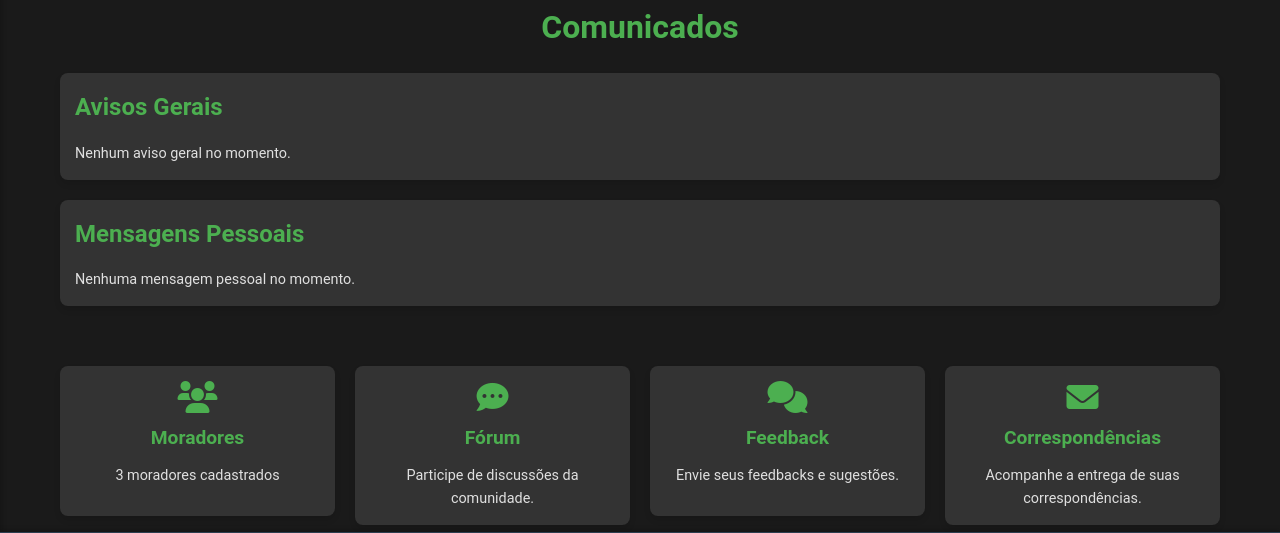
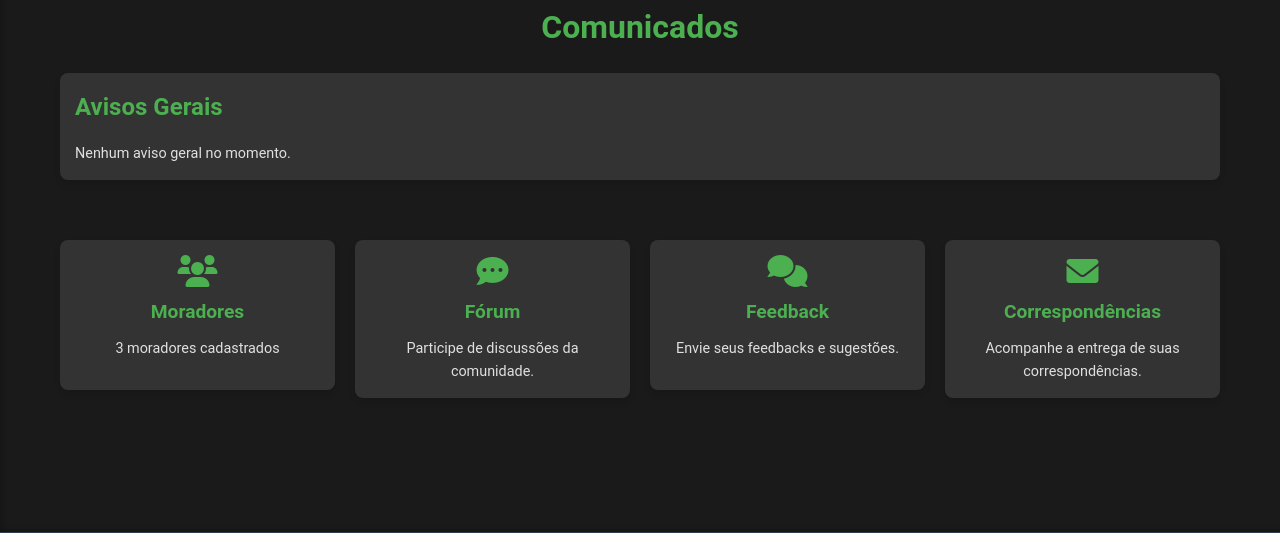
Before and after one commit to Sthsantos/AppCondominio, a Flask app: page / in a window 1280 px wide. Shown: the part 214-747 px from the top of the page. Run offline with Flask 3, Linux system fonts and the light colour scheme; the visitor is signed in with stand-in values (Sample User, id 1); data comes from the database, SQL or seed files in the repository; data that the repository does not hold is empty; some libraries are stand-ins or nearby versions.

Commit message:
Update index.html

```diff
--- a/templates/index.html
+++ b/templates/index.html
@@ -11,12 +11,13 @@
     <script>
         // Configuração do Firebase para appcondominio-2fcac
         const firebaseConfig = {
-            apiKey: "AIzaSyAJ4KtuG5s8rGYiY4vWm6xW2mCozbN8mZg", // Substitua pelo valor real do Firebase Console
+            apiKey: "AIzaSyBao-CekS4U-YyEKF8sZqzWbq1m9NqRK1s",
             authDomain: "appcondominio-2fcac.firebaseapp.com",
             projectId: "appcondominio-2fcac",
             storageBucket: "appcondominio-2fcac.appspot.com",
-            messagingSenderId: "117990932930345036538", // Usando client_id como sender ID (verifique no Firebase Console)
-            appId: "1:117990932930345036538:web:SEU_APP_ID_AQUI" // Substitua pelo App ID real do Firebase Console
+            messagingSenderId: "454281232654",
+            appId: "1:454281232654:web:647583086f3d4ed730175f",
+            measurementId: "G-SN7T6D7FTE"
         };
 
         // Inicializar Firebase
@@ -27,7 +28,7 @@
         function registerPush() {
             messaging.requestPermission()
                 .then(() => {
-                    return messaging.getToken({ vapidKey: "SEU_VAPID_KEY_AQUI" }); // Substitua pela chave VAPID
+                    return messaging.getToken({ vapidKey: "SUBSTITUA_PELO_VAPID_KEY" }); // Substitua pela chave VAPID
                 })
                 .then((token) => {
                     console.log('Token FCM:', token);
@@ -104,7 +105,7 @@
             {% endif %}
         </section>
 
-        <!-- Seção para avisos e mensagens -->
+        <!-- Seção para avisos -->
         <section class="comunicados">
             <h2>Comunicados</h2>
 
@@ -122,28 +123,6 @@
                     </ul>
                 {% else %}
                     <p>Nenhum aviso geral no momento.</p>
-                {% endif %}
-            </div>
-
-            <!-- Mensagens Específicas -->
-            <div class="mensagens">
-                <h3>Mensagens Pessoais</h3>
-                {% if mensagens|length > 0 %}
-                    <ul>
-                        {% for mensagem in mensagens %}
-                            <li>
-                                <strong>{{ mensagem['titulo'] }}</strong> - {{ mensagem['data_envio'] }}<br>
-                                <p>{{ mensagem['mensagem'] }}</p>
-                                <form method="POST" action="{{ url_for('delete_mensagem', mensagem_id=mensagem['id']) }}" style="display: inline;">
-                                    <button type="submit" class="btn-delete" onclick="return confirm('Tem certeza que deseja excluir esta mensagem?');">
-                                        <i class="fas fa-trash"></i> Excluir
-                                    </button>
-                                </form>
-                            </li>
-                        {% endfor %}
-                    </ul>
-                {% else %}
-                    <p>Nenhuma mensagem pessoal no momento.</p>
                 {% endif %}
             </div>
         </section>
@@ -182,10 +161,6 @@
                     <p>Acompanhe a entrega de suas correspondências.</p>
                 </div>
             </a>
-            <!-- Opções exclusivas para administradores mantidas na tela inicial apenas se necessário -->
-            {% if session.get('tipo_usuario') == 'admin' %}
-                <!-- Nenhum item admin adicional na tela inicial, todos já estão no menu lateral -->
-            {% endif %}
         </section>
     </main>
 
@@ -203,7 +178,7 @@
             <i class="fas fa-calendar-alt"></i>
             <span>Reservas</span>
         </a>
-        <a href="{{ url_for('comunicacao') }}" class="{% if request.endpoint == 'comunicacao' and session.get('tipo_usuario') == 'admin' %}active{% endif %}">
+        <a href="{{ url_for('mensagens') }}" class="{% if request.endpoint == 'mensagens' %}active{% endif %}">
             <i class="fas fa-envelope"></i>
             <span>Mensagens</span>
         </a>
```
